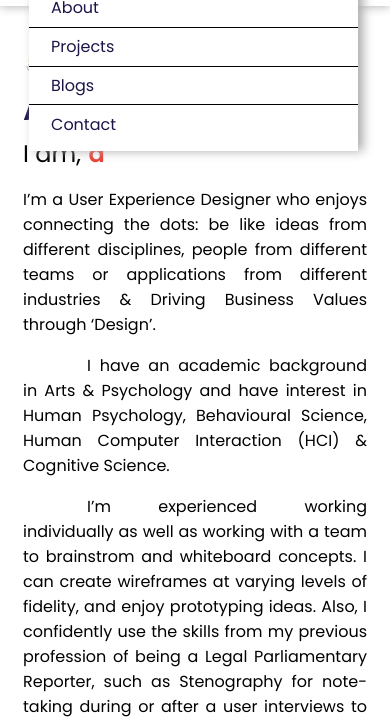
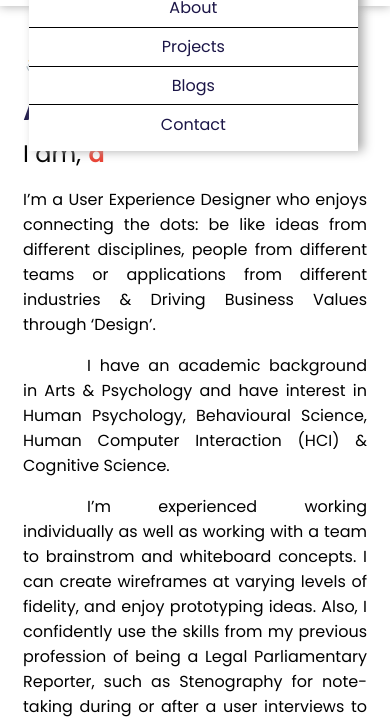
Before and after one commit to AmanHarsh02/abhinav-vyas-portfolio, a plain HTML site: page index.html in a window 390 px wide. Both pictures are taken after a click on the label 339 px from the left and 53 px from the top of the page. Shown: the part 106-829 px from the top of the page. Drawn offline with nearby package versions, Linux system fonts and the light colour scheme.

Commit message:
styling: minor fix

```diff
--- a/media-queries.css
+++ b/media-queries.css
@@ -60,6 +60,10 @@
         padding: 0.4rem;
     }
 
+    .link-nav:hover {
+        background-color: #ddd;
+    }
+
     .nav-pills {
         margin: 0rem;
         overflow: hidden;
@@ -72,14 +76,11 @@
     .list-item-inline {
         border-bottom: 1px black Solid;
         display: none;
+        padding: 0rem;
     }
 
     .list-item-inline:last-child {
         border-bottom: none;
-    }
-
-    .list-item-inline:hover {
-        background-color: #ddd;
     }
 
     .about-section {
@@ -153,7 +154,7 @@
     }
 
     .navigation .menu-btn:checked~.menu .list-item-inline {
-        display: flex;
+        display: block;
     }
 
     .navigation .menu-btn:checked~.menu-icon .nav-icon {
```
